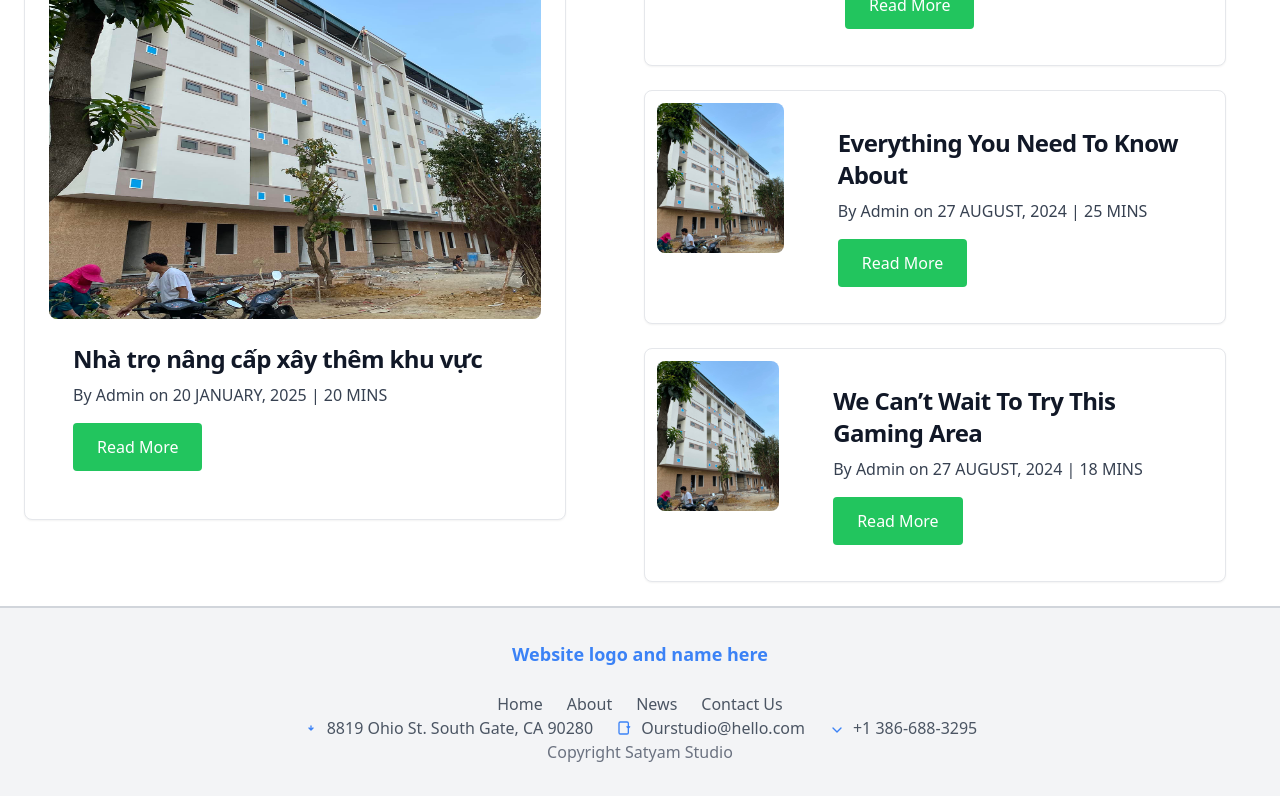
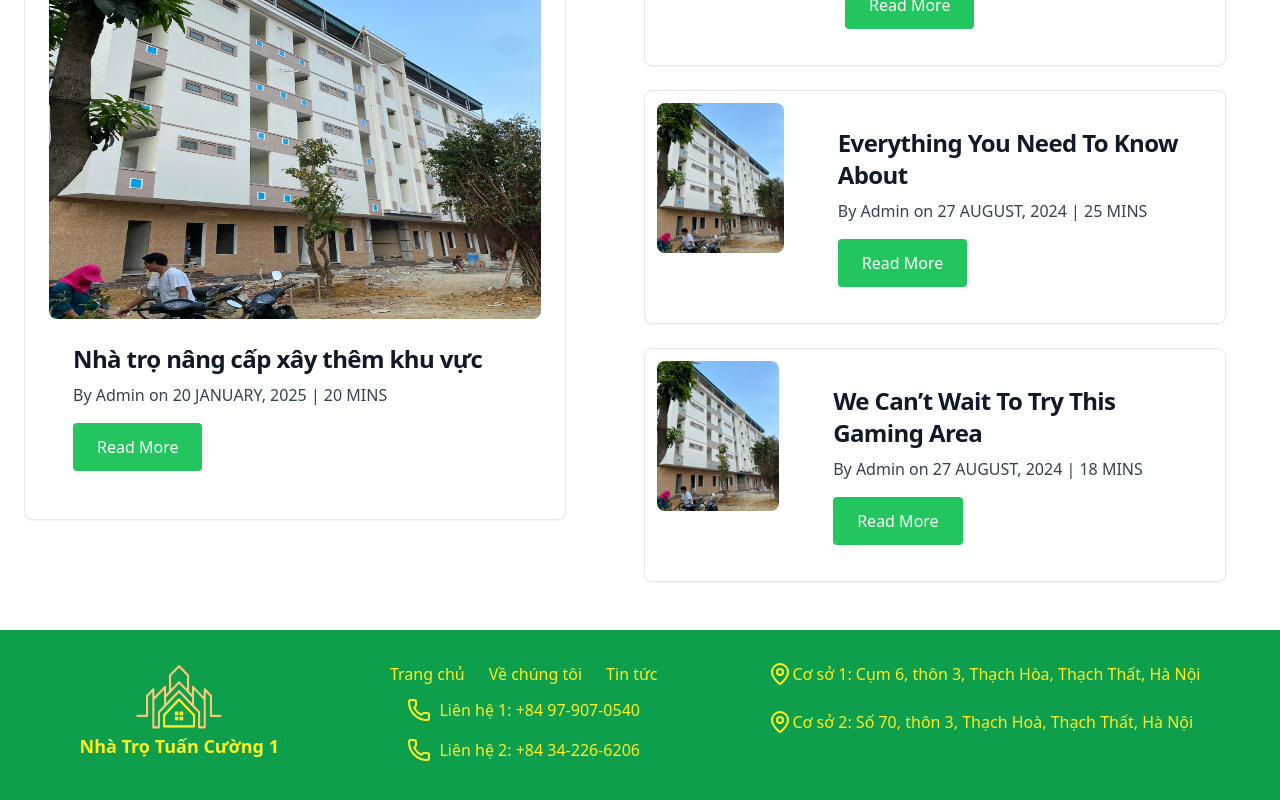
Before and after one commit to AnhLT1908/WDP301-Group-6, a React (Create React App) app in the folder fe/: page / in a window 1280 px wide. Shown: the part 1402-2202 px from the top of the page. Built offline with nearby package versions, Linux system fonts and the light colour scheme.

Commit message:
#1 - Fix footer UI

```diff
--- a/fe/src/components/layout/Footer.jsx
+++ b/fe/src/components/layout/Footer.jsx
@@ -1,48 +1,60 @@
-import React from 'react';
+import React from "react";
+import logo from "../../assets/images/logo1_noText.png";
+import { MapPin, Phone } from "lucide-react";
 
 const Footer = () => {
   return (
-    <footer className="bg-gray-100 py-8 border-t-2 border-gray-300">
-      <div className="container mx-auto px-6 flex flex-col items-center justify-center">
+    <footer className="bg-[#0D9F4C] py-8 mt-6">
+      <div className=" mx-auto px-6 flex  items-start justify-around">
         {/* Website logo and name */}
-        <div className="text-blue-500 text-lg font-semibold mb-6">
-          Website logo and name here
+        <div className="flex flex-col items-center text-[#FDEE2A] text-lg font-semibold mb-3">
+          <img src={logo} alt="logo" className="w-[90px] h-[70px]" />
+          <span>Nhà Trọ Tuấn Cường 1</span>
         </div>
 
         {/* Navigation Links on one row */}
-        <div className="flex space-x-6 mb-6 sm:mb-0 flex-wrap justify-center sm:justify-start">
-          <a href="#" className="text-gray-600 hover:text-blue-500">Home</a>
-          <a href="#" className="text-gray-600 hover:text-blue-500">About</a>
-          <a href="#" className="text-gray-600 hover:text-blue-500">News</a>
-          <a href="#" className="text-gray-600 hover:text-blue-500">Contact Us</a>
-        </div>
-
-        <div className="flex space-x-6 items-center mb-6 sm:mb-0 text-gray-600 flex-wrap justify-center sm:justify-start">
-          <div className="flex items-center">
-            <svg xmlns="http://www.w3.org/2000/svg" className="h-4 w-4 mr-2 text-blue-500" fill="none" viewBox="0 0 24 24" stroke="currentColor">
-              <path strokeLinecap="round" strokeLinejoin="round" strokeWidth="2" d="M12 9v6m0 0l3-3m-3 3l-3-3" />
-            </svg>
-            <span>8819 Ohio St. South Gate, CA 90280</span>
+        <div className="flex flex-col mb-3 items-center">
+          <div className="flex space-x-6 mb-3 ">
+            <a
+              href="#"
+              className=" font-medium text-[#FDEE2A] hover:text-yellow-50"
+            >
+              Trang chủ
+            </a>
+            <a
+              href="#"
+              className="font-medium text-[#FDEE2A] hover:text-yellow-50"
+            >
+              Về chúng tôi
+            </a>
+            <a
+              href="#"
+              className="font-medium text-[#FDEE2A] hover:text-yellow-50"
+            >
+              Tin tức
+            </a>
           </div>
-
-          <div className="flex items-center">
-            <svg xmlns="http://www.w3.org/2000/svg" className="h-4 w-4 mr-2 text-blue-500" fill="none" viewBox="0 0 24 24" stroke="currentColor">
-              <path strokeLinecap="round" strokeLinejoin="round" strokeWidth="2" d="M19 10l-2 2m0 0l-2-2m2 2V5a2 2 0 00-2-2H5a2 2 0 00-2 2v14a2 2 0 002 2h10a2 2 0 002-2v-7" />
-            </svg>
-            <a href="mailto:Ourstudio@hello.com">Ourstudio@hello.com</a>
-          </div>
-
-          <div className="flex items-center">
-            <svg xmlns="http://www.w3.org/2000/svg" className="h-4 w-4 mr-2 text-blue-500" fill="none" viewBox="0 0 24 24" stroke="currentColor">
-              <path strokeLinecap="round" strokeLinejoin="round" strokeWidth="2" d="M18 12l-6 6-6-6" />
-            </svg>
-            <a href="tel:+13866883295">+1 386-688-3295</a>
+          <div className="flex flex-col text-[#FDEE2A]">
+            <div className="flex justify-center hover:text-yellow-50">
+              <Phone color="#fdee2a" className="mr-2 mb-4"/>
+              <a href="tel:+84979070540">Liên hệ 1: +84 97-907-0540</a>
+            </div>
+            <div className="flex justify-center hover:text-yellow-50">
+              <Phone color="#fdee2a" className="mr-2"/>
+              <a href="tel:+84342266206">Liên hệ 2: +84 34-226-6206</a>
+            </div>
           </div>
         </div>
 
-        {/* Copyright Text on one row */}
-        <div className="text-center text-gray-500">
-          Copyright Satyam Studio
+        <div className="flex flex-col text-[#FDEE2A]">
+          <div className="flex mb-6">
+            <MapPin color="#fdee2a" />
+            <span>Cơ sở 1: Cụm 6, thôn 3, Thạch Hòa, Thạch Thất, Hà Nội</span>
+          </div>
+          <div className="flex">
+            <MapPin color="#fdee2a" />
+            <span>Cơ sở 2: Số 70, thôn 3, Thạch Hoà, Thạch Thất, Hà Nội</span>
+          </div>
         </div>
       </div>
     </footer>
```
